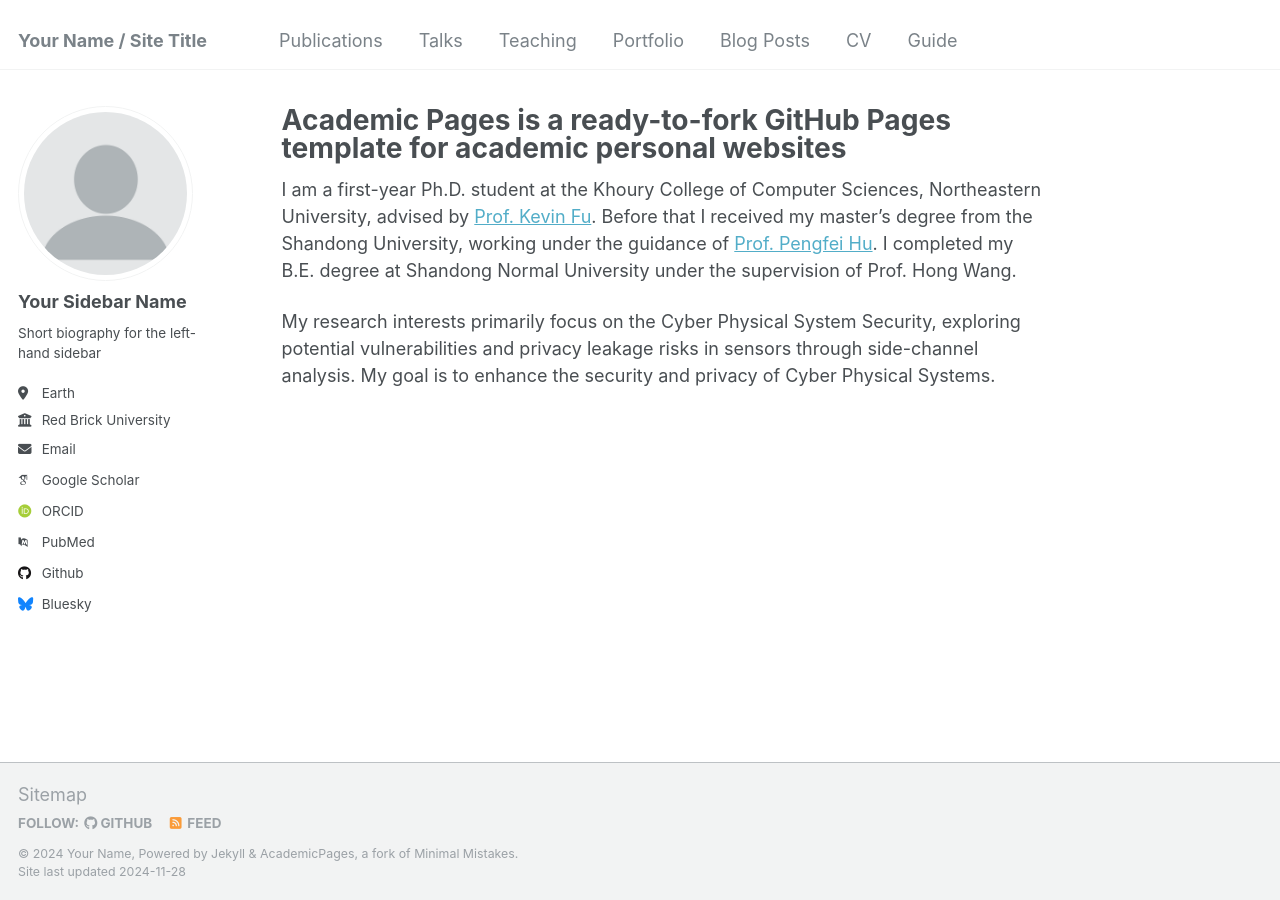
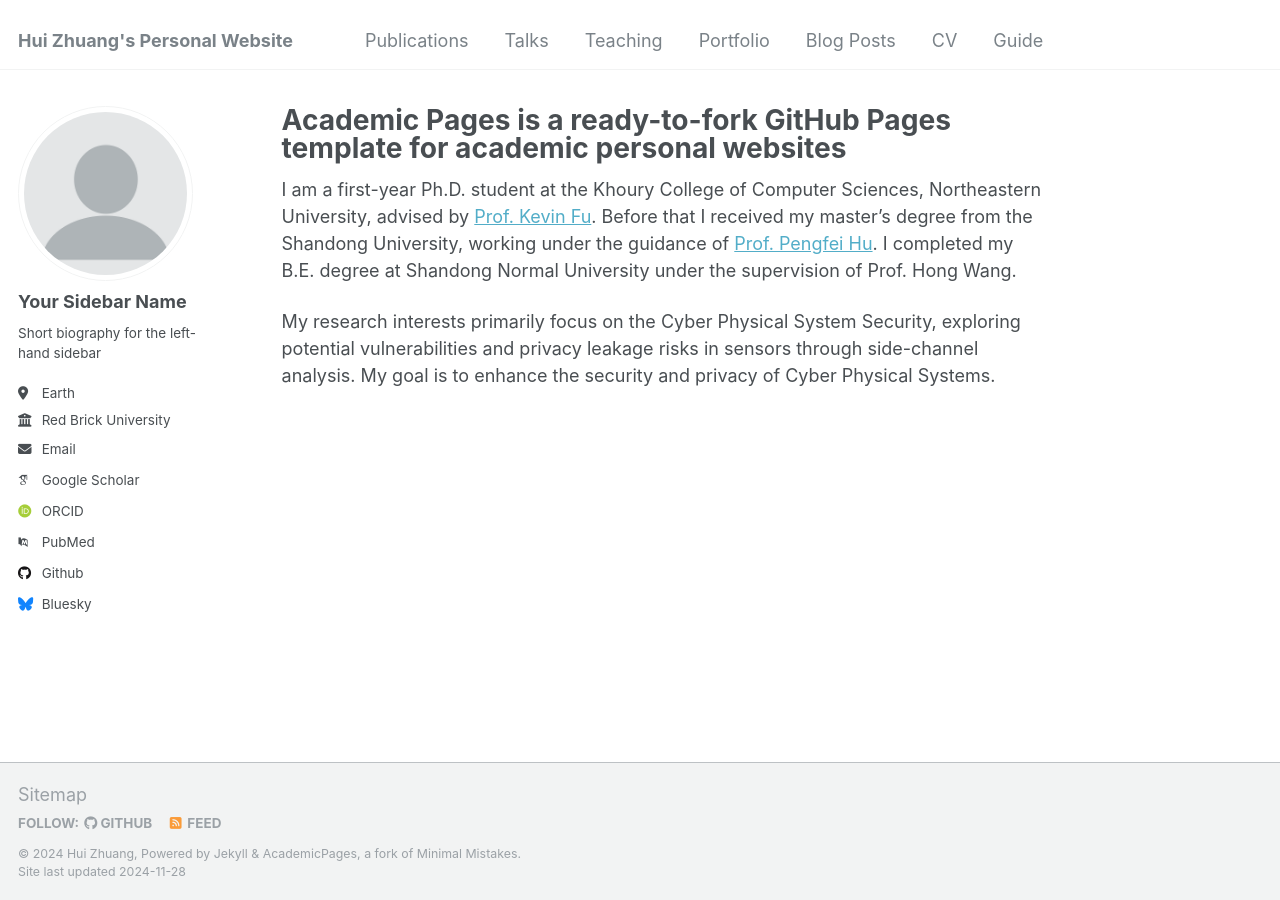
Before and after one commit to zhuang-hui/zhuang-hui.github.io, a Jekyll site: the page built from _pages/about.md, in a window 1280 px wide. Built offline with Jekyll 4.4.1, drawn with Linux system fonts in a browser that asks for light colours; some web fonts are replaced.

Commit message:
Update _config.yml

```diff
--- a/_config.yml
+++ b/_config.yml
@@ -8,13 +8,13 @@
 
 # Basic Site Settings
 locale                   : "en-US"
-title                    : "Your Name / Site Title"
+title                    : "Hui Zhuang's Personal Website"
 title_separator          : "-"
-name                     : &name "Your Name"
+name                     : &name "Hui Zhuang"
 description              : &description "personal description"
-url                      : https://academicpages.github.io # the base hostname & protocol for your site e.g. "https://[your GitHub username].github.io"
+url                      : https://zhuang-hui.github.io
 baseurl                  : "" # the subpath of your site, e.g. "/blog"
-repository               : "academicpages/academicpages.github.io"
+repository               : "zhuang-hui/zhuang-hui.github.io"
 
 # Site Author - The following control what appear as part of the author content on the side bar.
 #               If a field is blank the icon and link will not appear, otherwise it will be shown.
```
